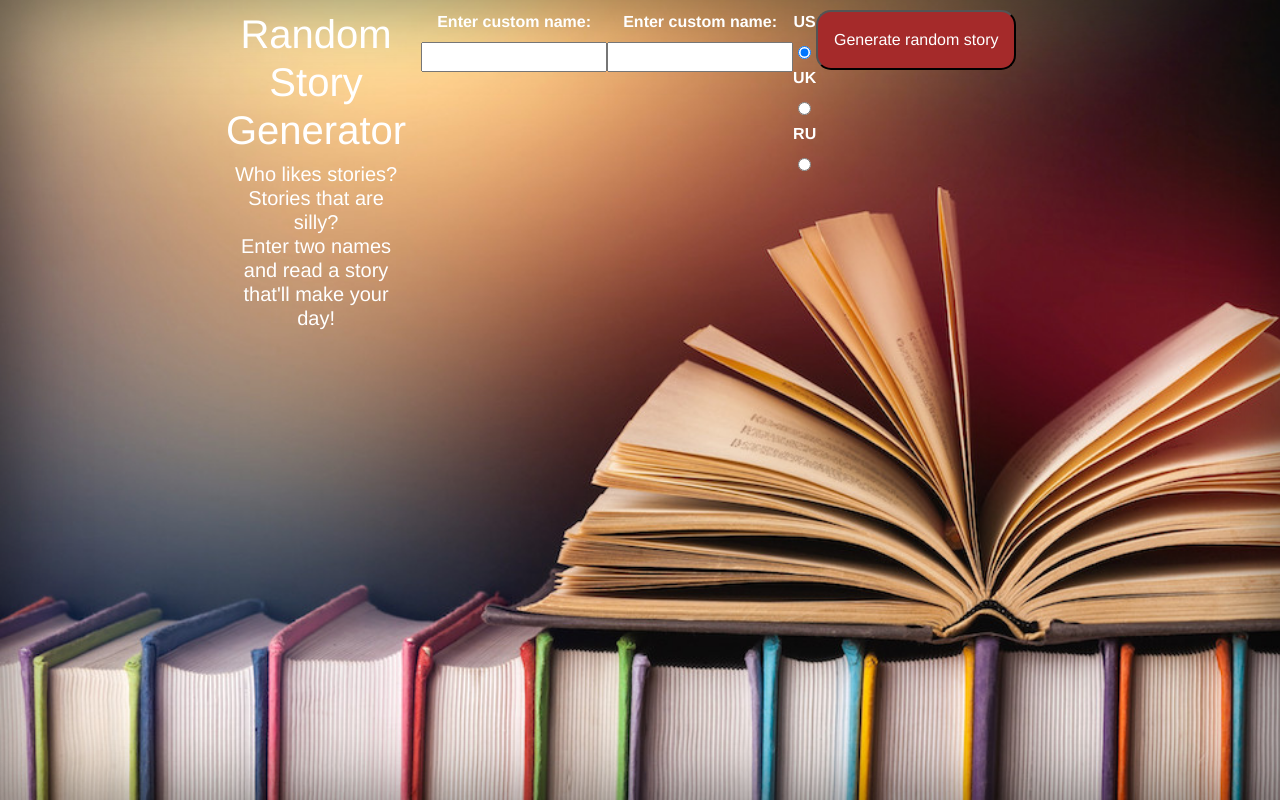
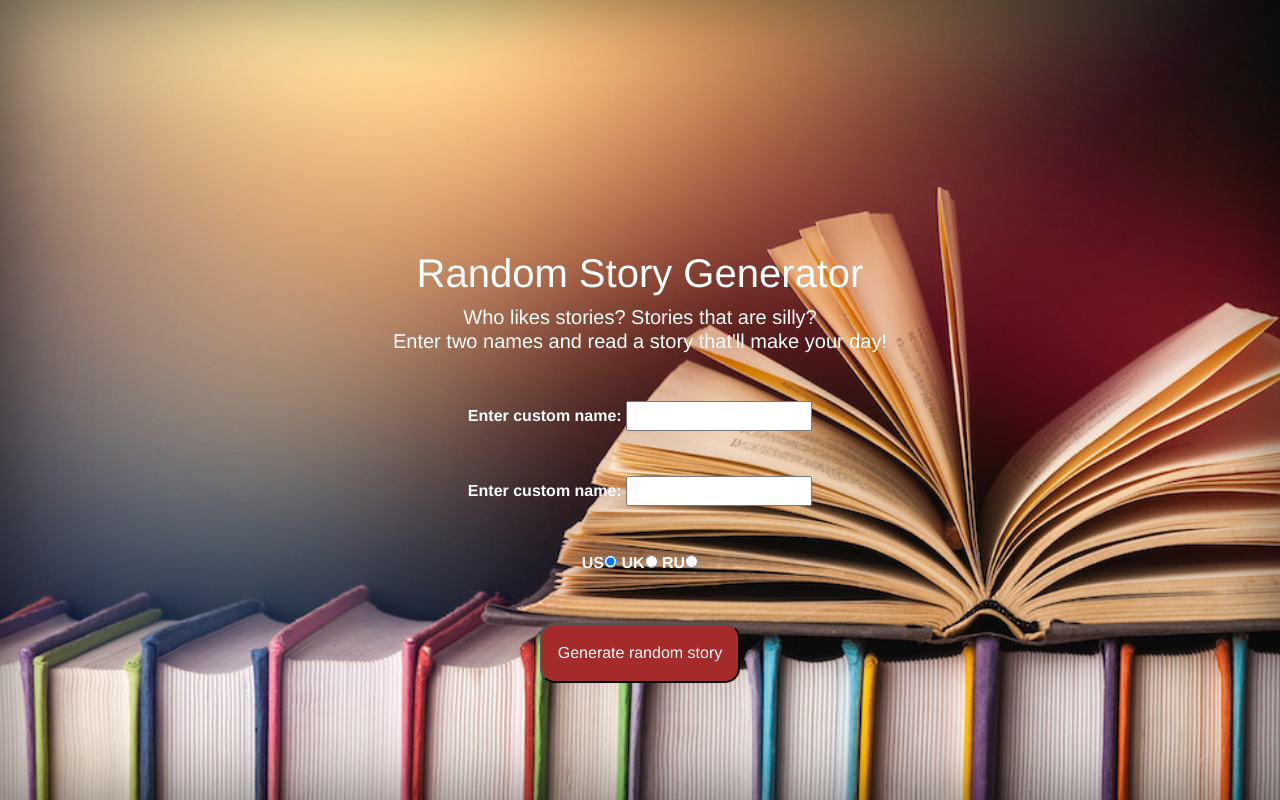
Before and after one commit to thuycnguyen/uclax_wcib_week_5_part_2, a website: page index.html in a window 1280 px wide. Drawn offline with nearby package versions, Linux system fonts and the light colour scheme.

Commit message:
html update

```diff
--- a/index.html
+++ b/index.html
@@ -17,12 +17,10 @@
   <body>
 
   <div class="cover-container d-flex w-100 h-100 p-3 mx-auto flex-column">
-  <header class="masthead mb-auto">
-  <div class="inner">
-  </div>
+  <header class="mb-auto">
+  <div>
   </div>
   </header>
-
   <main class="container">
 
 
```
